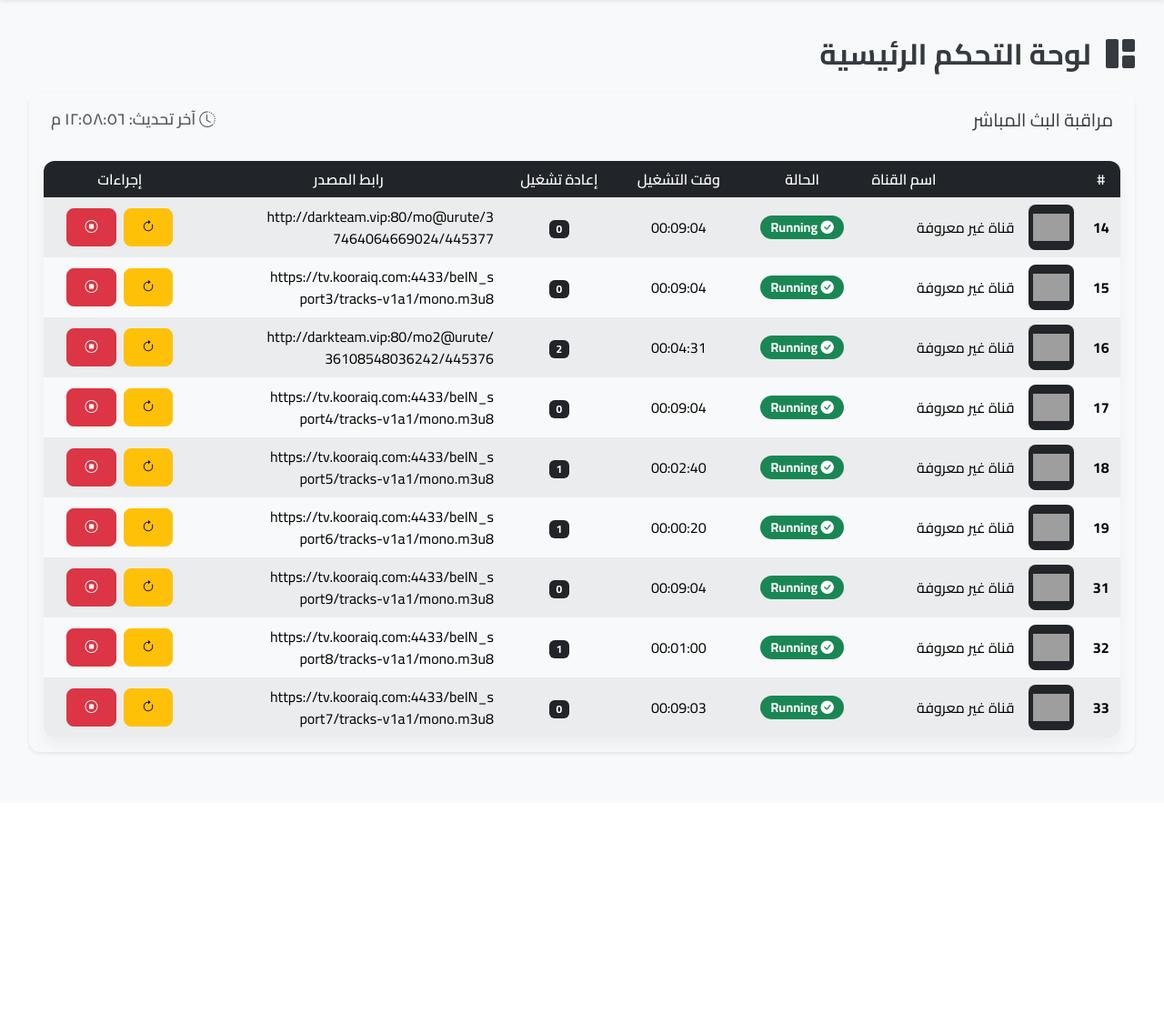
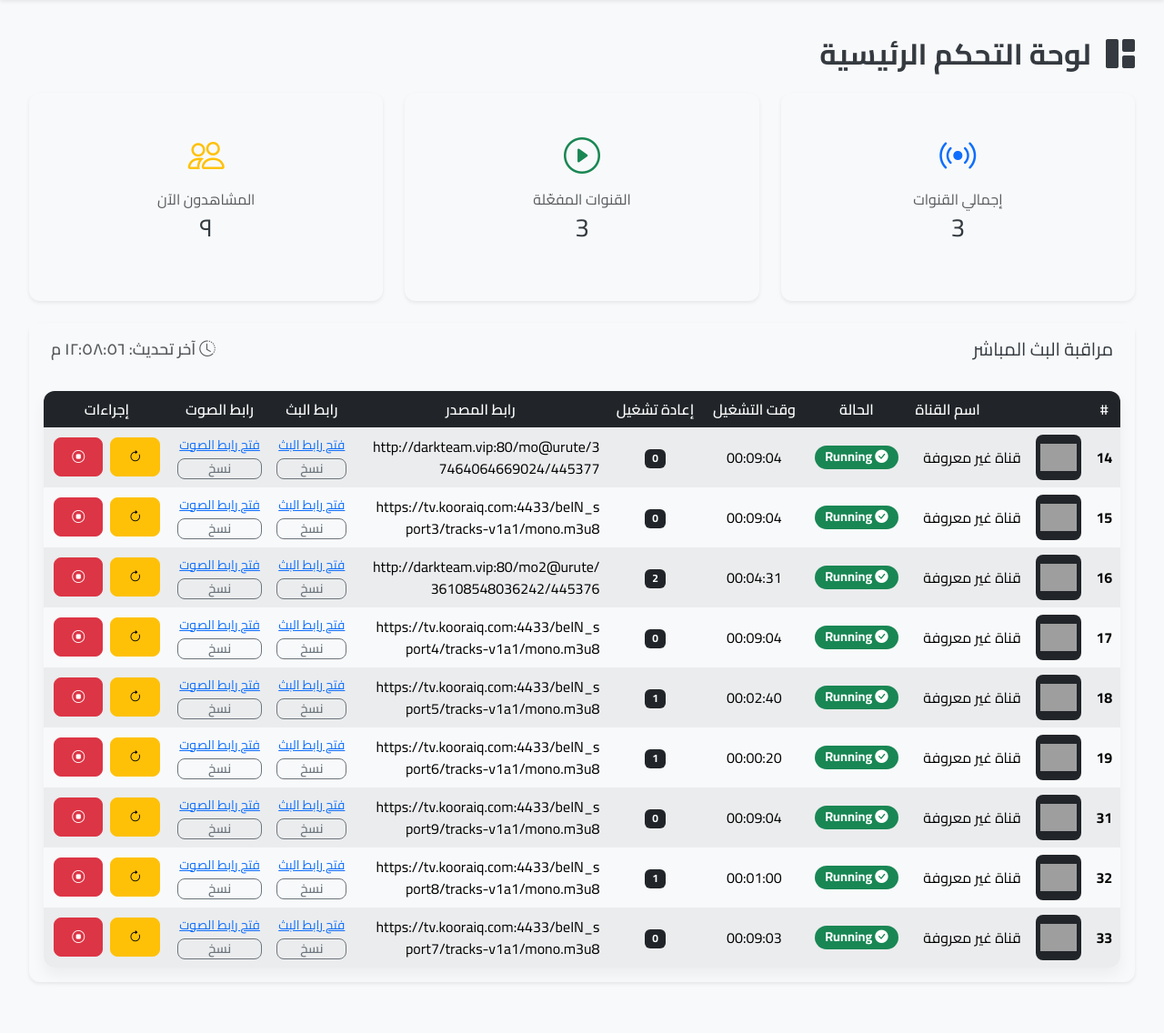
Before and after one commit to z3emi/tv-final, a PHP site: page /dashboard.php in a window 1280 px wide. Shown: the part 64-1200 px from the top of the page at 91% size. Before the commit the page ends 894 px from the top, so only its background shows below. Run offline with PHP 8.4, Linux system fonts and the light colour scheme; a user stored in the database is signed in; data comes from the database, SQL or seed files in the repository; tables that the repository leaves empty or names only in its code hold one stand-in row (values such as "Sample post"); data that the repository does not hold is empty; grey boxes are pictures that could not be loaded.

Commit message:
Stabilize player source resolution and add audio fallback

```diff
--- a/api_action.php
+++ b/api_action.php
@@ -6,8 +6,8 @@ if (!isset($_SESSION['user'])) {
     exit();
 }
 
-$commands_dir = 'R:/live/commands';
-$channels_file = 'C:/nginx/html/channels.txt'; // <--- !! تأكد أن هذا المسار صحيح
+$commands_dir = COMMANDS_DIR;
+$channels_file = CHANNELS_FILE_PATH;
 
 header('Content-Type: application/json');
 
--- a/api_status.php
+++ b/api_status.php
@@ -3,7 +3,7 @@
 require_once 'config.php';
 
 // 2. المسار الجديد والمطلق لملف الحالة على قرص الرام
-$status_file_path = 'R:/live/status.json';
+$status_file_path = LIVE_ROOT . '/status.json';
 
 // 3. تعيين رأس المحتوى ليكون JSON
 header('Content-Type: application/json; charset=utf-8');
@@ -51,6 +51,10 @@ if (isset($data['channels']) && is_array($data['channels'])) {
             $channel['name'] = 'قناة غير معروفة';
             $channel['image_url'] = 'default.png';
         }
+
+        $links = build_local_stream_links((string)$channel_id);
+        $channel['stream_link'] = $links['stream_link'];
+        $channel['audio_link'] = $links['audio_link'];
     }
 }
 
--- a/config.php
+++ b/config.php
@@ -13,11 +13,35 @@ $mysqli = new mysqli($db_host, $db_user, $db_pass, $db_name);
 
 // تحقق من وجود أخطاء في الاتصال
 if ($mysqli->connect_error) {
-    // استخدم die هنا لأن هذا خطأ فادح يمنع عمل أي شيء آخر
     die("❌ فشل الاتصال بقاعدة البيانات: " . $mysqli->connect_error);
 }
 
-// اضبط الترميز والمنطقة الزمنية لدعم اللغة العربية وشروط الوقت
 $mysqli->set_charset("utf8mb4");
 $mysqli->query("SET time_zone = '+03:00'");
+
+if (!defined('APP_BASE_DIR')) {
+    define('APP_BASE_DIR', __DIR__);
+}
+if (!defined('LIVE_ROOT')) {
+    $liveRoot = getenv('TV_LIVE_ROOT') ?: APP_BASE_DIR . '/live';
+    define('LIVE_ROOT', rtrim($liveRoot, '/\\'));
+}
+if (!defined('COMMANDS_DIR')) {
+    define('COMMANDS_DIR', LIVE_ROOT . '/commands');
+}
+if (!defined('CHANNELS_FILE_PATH')) {
+    define('CHANNELS_FILE_PATH', APP_BASE_DIR . '/channels.txt');
+}
+
+function build_local_stream_links(string $channelId): array {
+    $scheme = (!empty($_SERVER['HTTPS']) && $_SERVER['HTTPS'] !== 'off') ? 'https' : 'http';
+    $host = $_SERVER['HTTP_HOST'] ?? 'localhost';
+    $safeId = rawurlencode($channelId);
+    $base = "{$scheme}://{$host}/live/channel_{$safeId}";
+
+    return [
+        'stream_link' => $base . '/stream.m3u8',
+        'audio_link' => $base . '/audio.m3u8',
+    ];
+}
 ?>
--- a/dashboard.php
+++ b/dashboard.php
@@ -1,5 +1,28 @@
 <?php
-// ... (بداية الملف كما هي) ...
+require_once 'config.php';
+include 'auth_check.php';
+require_admin();
+
+$website_title = 'Stream System';
+$res = $mysqli->query("SELECT setting_value FROM settings WHERE setting_key = 'website_title' LIMIT 1");
+if ($res && $row = $res->fetch_assoc()) {
+    $website_title = $row['setting_value'] ?: $website_title;
+}
+
+$total_channels = 0;
+$active_channels = 0;
+$total_viewers = 0;
+
+$statsRes = $mysqli->query("SELECT COUNT(*) AS total_channels, SUM(is_active = 1) AS active_channels FROM channels");
+if ($statsRes && $stats = $statsRes->fetch_assoc()) {
+    $total_channels = (int)($stats['total_channels'] ?? 0);
+    $active_channels = (int)($stats['active_channels'] ?? 0);
+}
+
+$viewersRes = $mysqli->query("SELECT COUNT(*) AS total_viewers FROM viewers WHERE last_active > NOW() - INTERVAL 20 SECOND");
+if ($viewersRes && $vw = $viewersRes->fetch_assoc()) {
+    $total_viewers = (int)($vw['total_viewers'] ?? 0);
+}
 ?>
 <!DOCTYPE html>
 <html lang="ar" dir="rtl">
@@ -30,7 +53,34 @@
         </div>
 
         <div class="row g-4 mb-4">
+            <div class="col-md-4">
+                <div class="card shadow-sm border-0 h-100 nav-card">
+                    <div class="card-body text-center">
+                        <i class="bi bi-broadcast fs-1 text-primary"></i>
+                        <h6 class="text-muted mt-2 mb-1">إجمالي القنوات</h6>
+                        <h3 class="mb-0"><?= number_format($total_channels) ?></h3>
+                    </div>
+                </div>
             </div>
+            <div class="col-md-4">
+                <div class="card shadow-sm border-0 h-100 nav-card">
+                    <div class="card-body text-center">
+                        <i class="bi bi-play-circle fs-1 text-success"></i>
+                        <h6 class="text-muted mt-2 mb-1">القنوات المفعّلة</h6>
+                        <h3 class="mb-0"><?= number_format($active_channels) ?></h3>
+                    </div>
+                </div>
+            </div>
+            <div class="col-md-4">
+                <div class="card shadow-sm border-0 h-100 nav-card">
+                    <div class="card-body text-center">
+                        <i class="bi bi-people fs-1 text-warning"></i>
+                        <h6 class="text-muted mt-2 mb-1">المشاهدون الآن</h6>
+                        <h3 class="mb-0" id="live-viewers-count"><?= number_format($total_viewers) ?></h3>
+                    </div>
+                </div>
+            </div>
+        </div>
 
         <div class="card shadow-sm border-0">
             <div class="card-header d-flex justify-content-between align-items-center bg-light border-0 py-3">
@@ -48,11 +98,13 @@
                                 <th>وقت التشغيل</th>
                                 <th>إعادة تشغيل</th>
                                 <th>رابط المصدر</th>
+                                <th>رابط البث</th>
+                                <th>رابط الصوت</th>
                                 <th>إجراءات</th>
                             </tr>
                         </thead>
                         <tbody id="channels-status-table">
-                            <tr><td colspan="7" class="p-5"><div class="spinner-border text-primary" role="status"></div><p class="mt-2">جاري تحميل بيانات البث...</p></td></tr>
+                            <tr><td colspan="9" class="p-5"><div class="spinner-border text-primary" role="status"></div><p class="mt-2">جاري تحميل بيانات البث...</p></td></tr>
                         </tbody>
                     </table>
                 </div>
@@ -74,6 +126,16 @@ document.addEventListener('DOMContentLoaded', function() {
         starting: { badge: 'bg-info text-dark', icon: 'bi-hourglass-split' },
         stopped: { badge: 'bg-secondary', icon: 'bi-x-circle-fill' }
     };
+
+
+    function renderLink(url, label) {
+        return `
+            <div class="d-flex flex-column gap-1">
+                <a href="${url}" target="_blank" class="small text-break">${label}</a>
+                <button class="btn btn-sm btn-outline-secondary py-0 copy-link" data-link="${url}">نسخ</button>
+            </div>
+        `;
+    }
 
     function renderActionButtons(channel) {
         if (channel.status_code === 'stopped') {
@@ -103,6 +165,8 @@ document.addEventListener('DOMContentLoaded', function() {
             const updateTime = new Date(data.last_update).toLocaleTimeString('ar-EG');
             lastUpdateTimeElem.innerHTML = `<i class="bi bi-clock-history"></i> آخر تحديث: ${updateTime}`;
             statusTableBody.innerHTML = '';
+            const runningCount = (data.channels || []).filter(c => c.status_code === 'running').length;
+            document.getElementById('live-viewers-count').textContent = new Intl.NumberFormat('ar-EG').format(runningCount);
 
             if (data.channels && data.channels.length > 0) {
                 data.channels.forEach(channel => {
@@ -120,6 +184,8 @@ document.addEventListener('DOMContentLoaded', function() {
                             <td>${channel.uptime}</td>
                             <td><span class="badge bg-dark">${channel.restarts}</span></td>
                             <td><div class="url-truncate" title="${channel.url}">${channel.url}</div></td>
+                            <td>${renderLink(channel.stream_link, 'فتح رابط البث')}</td>
+                            <td>${renderLink(channel.audio_link, 'فتح رابط الصوت')}</td>
                             <td>
                                 <div class="d-flex gap-2 justify-content-center">
                                     ${renderActionButtons(channel)}
@@ -130,11 +196,11 @@ document.addEventListener('DOMContentLoaded', function() {
                     statusTableBody.innerHTML += row;
                 });
             } else {
-                statusTableBody.innerHTML = '<tr><td colspan="7" class="text-center p-4">لم يتم العثور على قنوات في ملف channels.txt.</td></tr>';
+                statusTableBody.innerHTML = '<tr><td colspan="9" class="text-center p-4">لم يتم العثور على قنوات في ملف channels.txt.</td></tr>';
             }
         } catch (error) {
             console.error("Failed to fetch status:", error);
-            statusTableBody.innerHTML = `<tr><td colspan="7" class="text-center p-4 text-danger">فشل في تحميل البيانات. تأكد من أن سكربت البث يعمل وأن ملف api_status.php صحيح.</td></tr>`;
+            statusTableBody.innerHTML = `<tr><td colspan="9" class="text-center p-4 text-danger">فشل في تحميل البيانات. تأكد من أن سكربت البث يعمل وأن ملف api_status.php صحيح.</td></tr>`;
         }
     }
 
@@ -175,6 +241,15 @@ document.addEventListener('DOMContentLoaded', function() {
     }
 
     statusTableBody.addEventListener('click', function(e) {
+        const copyButton = e.target.closest('button.copy-link');
+        if (copyButton) {
+            navigator.clipboard.writeText(copyButton.dataset.link).then(() => {
+                copyButton.textContent = 'تم النسخ';
+                setTimeout(() => { copyButton.textContent = 'نسخ'; }, 1200);
+            });
+            return;
+        }
+
         const button = e.target.closest('button.action-btn');
         if (button) {
             const action = button.dataset.action;
```
Also changed, not shown: player.php (+78 -23 lines), 5 other files.
